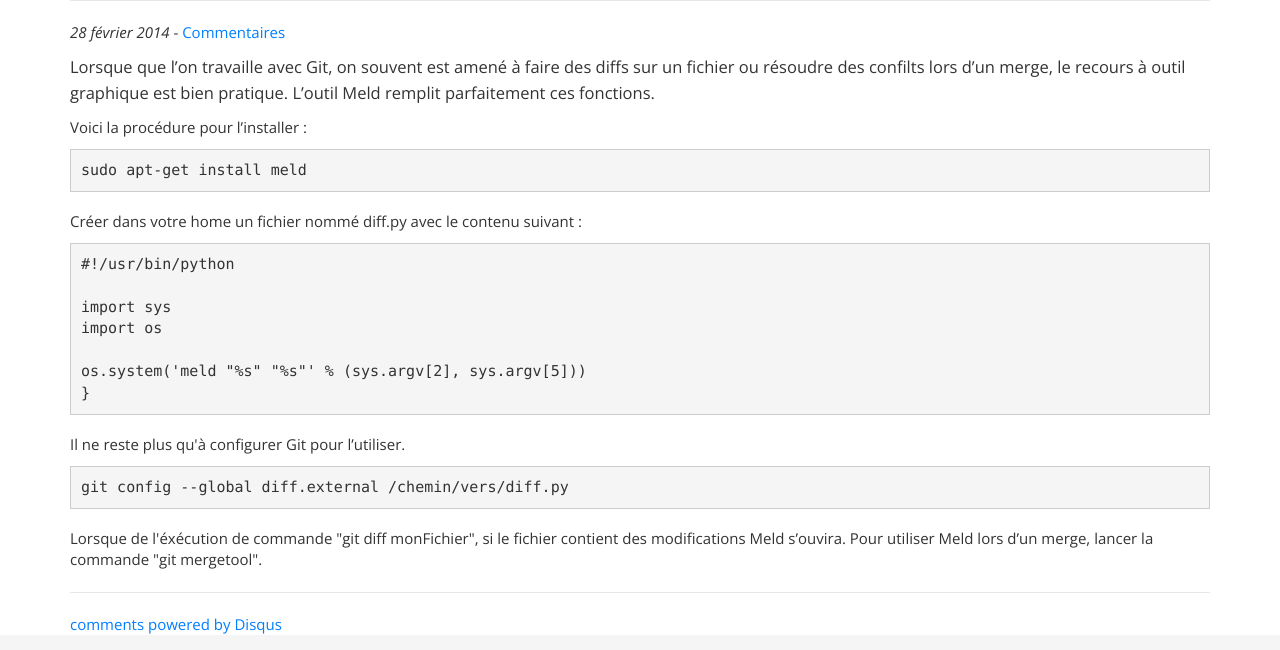
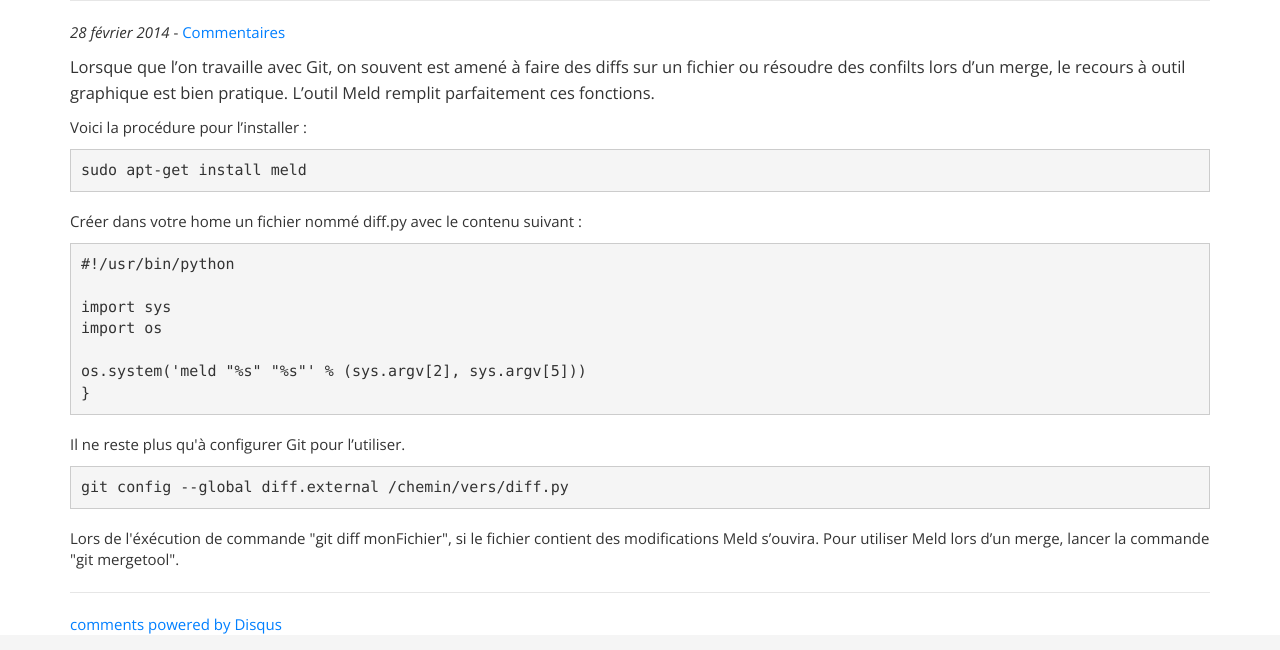
Before and after one commit to ebesson/ebesson.github.com, a plain HTML site: page 2014/02/configurer_son_outil_de_merge_diff_avec_git.html in a window 1280 px wide. Shown: the part 150-800 px from the top of the page. Drawn offline with nearby package versions, Linux system fonts and the light colour scheme; grey boxes are pictures that could not be loaded; a script that the page names is missing.

Commit message:
Correction..

```diff
--- a/2014/02/configurer_son_outil_de_merge_diff_avec_git.html
+++ b/2014/02/configurer_son_outil_de_merge_diff_avec_git.html
@@ -99,7 +99,7 @@ os.system('meld "%s" "%s"' % (sys.argv[2], sys.argv[5]))
 </div>
 </div>
 <div class="paragraph">
-<p>Lorsque de l'éxécution de commande "git diff monFichier", si le fichier contient des modifications Meld s&#8217;ouvira. Pour utiliser Meld lors d&#8217;un merge, lancer la commande "git mergetool".</p>
+<p>Lors de l'éxécution de commande "git diff monFichier", si le fichier contient des modifications Meld s&#8217;ouvira. Pour utiliser Meld lors d&#8217;un merge, lancer la commande "git mergetool".</p>
 </div>
 </div>
 </div></p>
```
